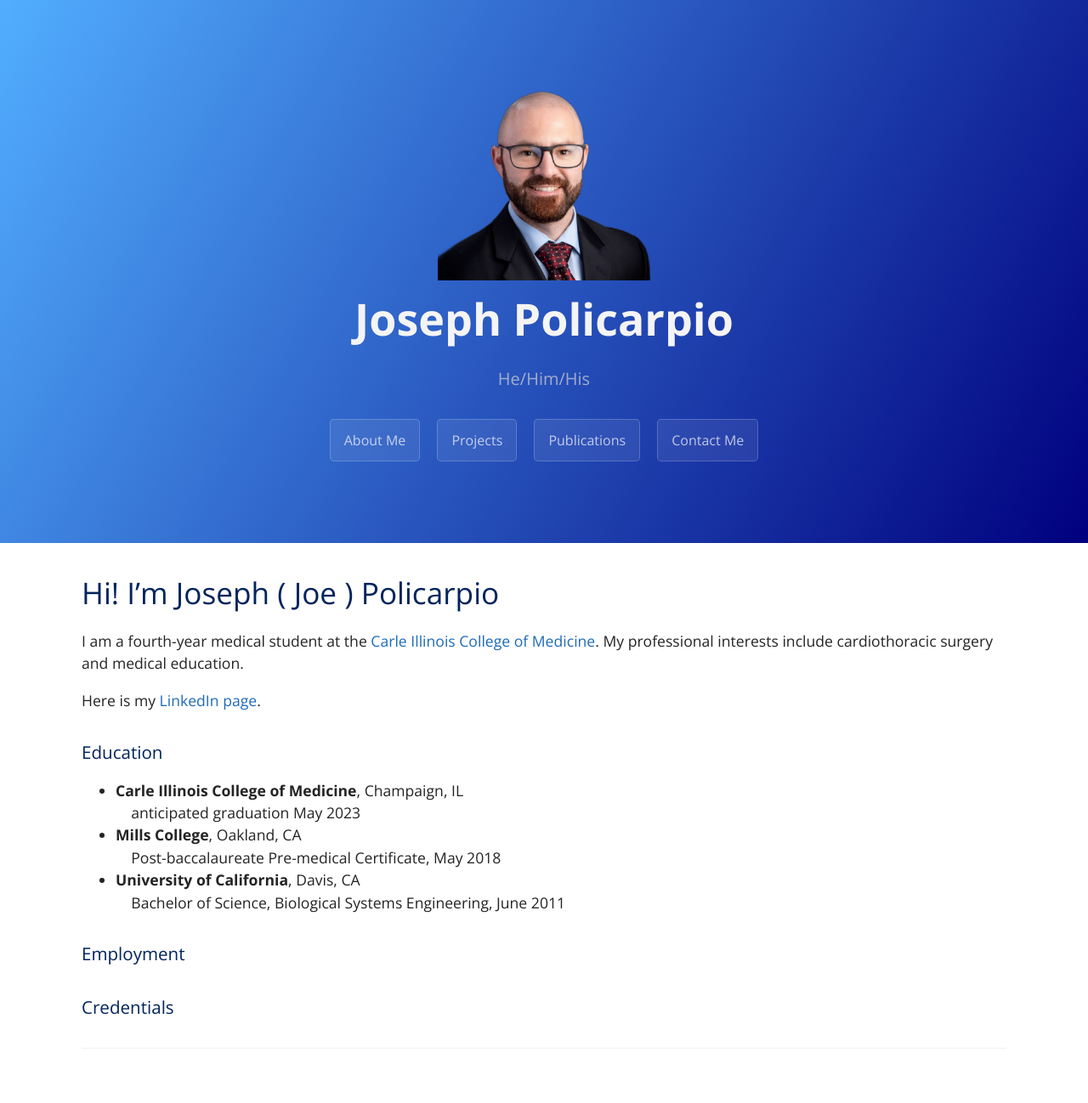
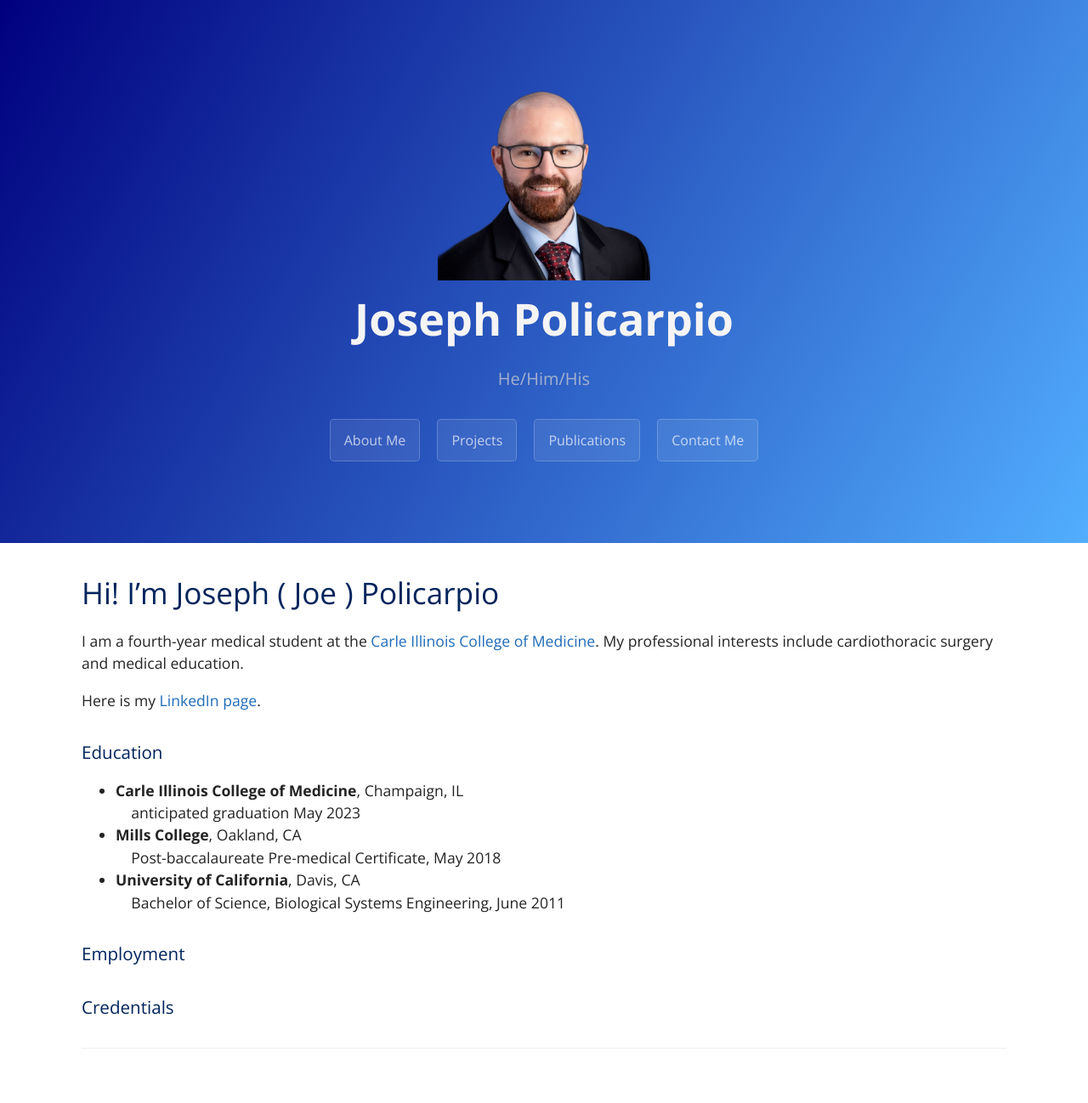
Before and after one commit to jopeo/joepo, a Jekyll site: the page built from index.md, in a window 1280 px wide. Shown: the whole page at 85% size. Built offline with Jekyll 4.4.1, drawn with Linux system fonts in a browser that asks for light colours.

Commit message:
updated 1915

```diff
--- a/assets/css/style.scss
+++ b/assets/css/style.scss
@@ -7,8 +7,8 @@ $medium-breakpoint: 42em !default;
 
 // Headers
 $header-heading-color: #fff !default;
-$header-bg-color: #00007E;  // #000000;  RIGHT color
-$header-bg-color-secondary: #52aeff; //#0066B8; LEFT color
+$header-bg-color: #52aeff;  // #000000;  RIGHT color
+$header-bg-color-secondary: #00007E; //#0066B8; LEFT color
 
 // Text
 $section-headings-color: #01245c;
```
